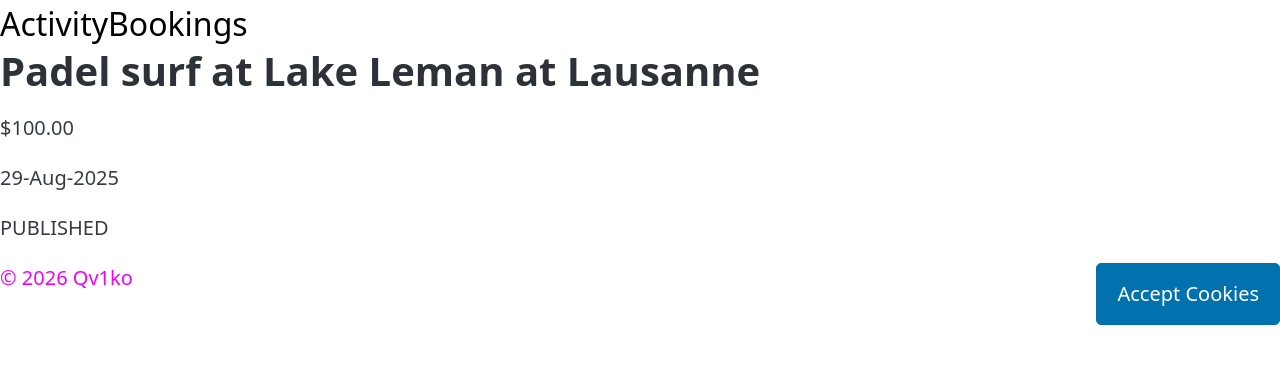
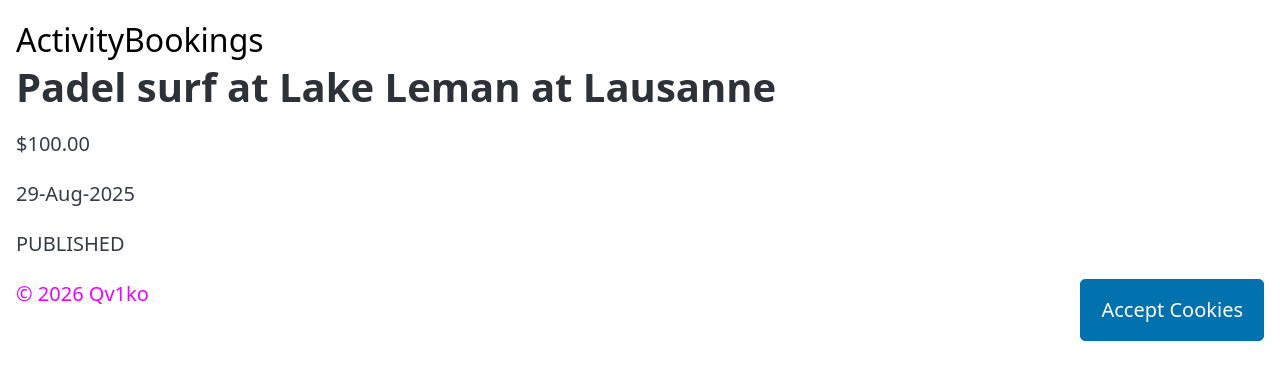
Before and after one commit to Qv1ko/curso-angular-moderno, an Angular app: page / in a window 1280 px wide. Shown: the top 380 px of the page. Built offline with nearby package versions, Linux system fonts and the light colour scheme.

Commit message:
feat: add better styles

```diff
--- a/src/styles.css
+++ b/src/styles.css
@@ -1 +1,76 @@
 /* You can add global styles to this file, and also import other style files */
+:root:not([data-theme="dark"]) {
+  --color: #30363d;
+  --primary: #33c1ee;
+  --secondary: #0e4d90;
+  --contrast: #47d469;
+  --mark-color: #0783d8;
+  --ins-color: #47d469;
+  --del-color: #c62828;
+}
+
+:root {
+  --block-spacing-vertical: 0.25rem;
+  --form-element-spacing-vertical: 0.25rem;
+  --form-element-spacing-horizontal: 0.5rem;
+  --typography-spacing-vertical: 0.5rem;
+}
+
+body {
+  padding: 0.8rem;
+}
+
+h1 {
+  --font-size: 1.5rem;
+  --typography-spacing-vertical: 2.25rem;
+}
+h2 {
+  --font-size: 1.25rem;
+  --typography-spacing-vertical: 1.874rem;
+}
+h3 {
+  --font-size: 1.125rem;
+  --typography-spacing-vertical: 1.6875rem;
+}
+h4 {
+  --font-size: 1.0625rem;
+  --typography-spacing-vertical: 1.519rem;
+}
+span {
+  display: inline-block;
+  margin-right: 0.5rem;
+}
+
+input[type="search"] {
+  padding-left: 1rem;
+}
+
+.grid.two {
+  display: grid;
+  grid-template-columns: 1fr 1fr;
+  grid-gap: 1rem;
+}
+.grid.three {
+  display: grid;
+  grid-template-columns: 1fr 1fr 1fr;
+  grid-gap: 1rem;
+}
+
+.grid.one-two {
+  display: grid;
+  grid-template-columns: 2fr 1fr 1fr;
+  grid-gap: 1rem;
+}
+
+.grid.one-three {
+  display: grid;
+  grid-template-columns: 3fr 1fr 1fr 1fr;
+  grid-gap: 1rem;
+}
+
+.right-align {
+  text-align: right;
+}
+.left-align {
+  text-align: left;
+}
```
